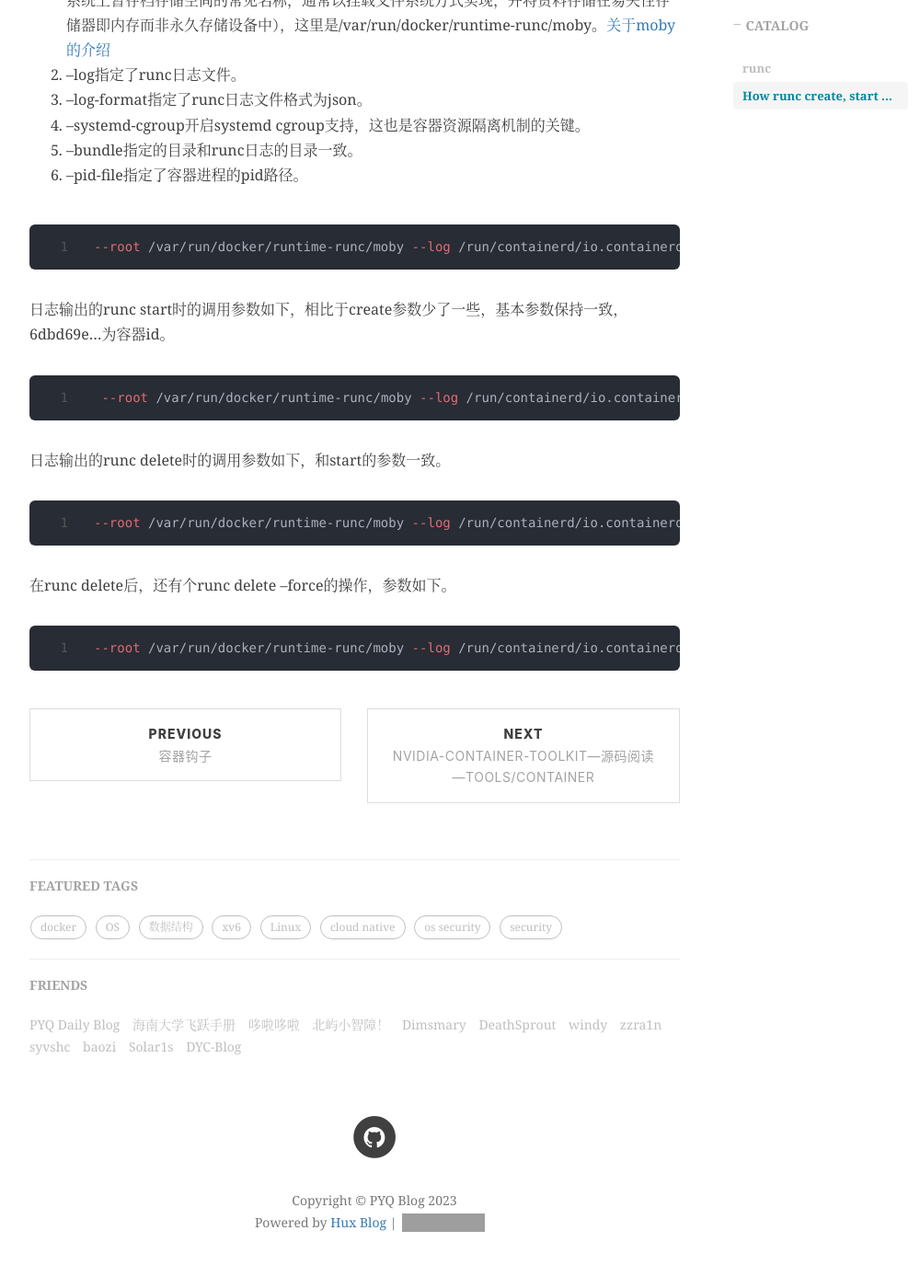
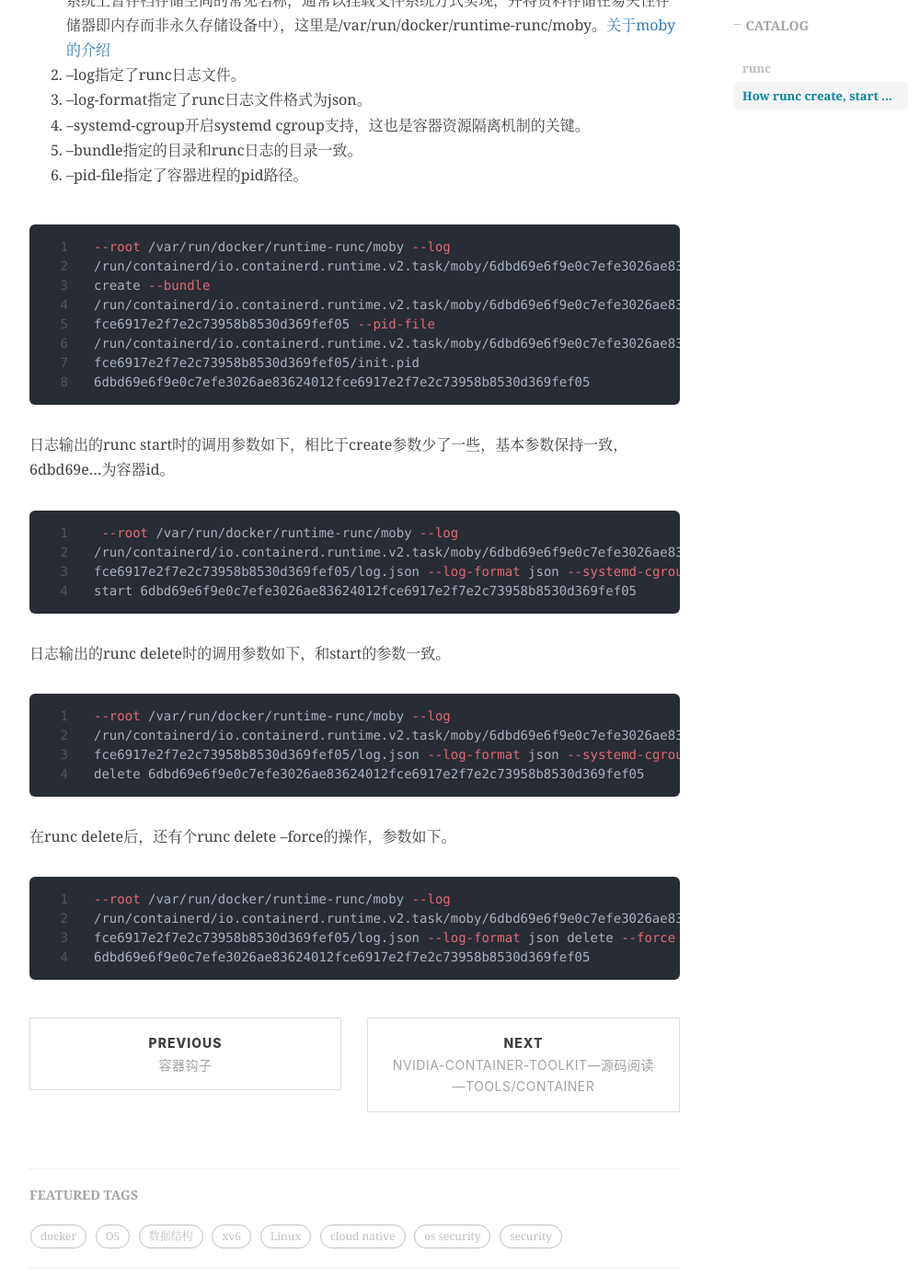
Before and after one commit to peng-yq/peng-yq.github.io, a Jekyll site: the page built from _posts/2023-09-07-runc.md, in a window 1280 px wide and 1400 px high, scrolled down 2910 px. Shown: the whole window at 92% size, without its empty margins (233-1233 px from the left). Built offline with Jekyll 4.4.1, drawn with Linux system fonts in a browser that asks for light colours; nearby versions of some CDN libraries; comment, search, counter and statistics services are not loaded; grey boxes are pictures that could not be loaded.

Commit message:
docs: update 2023-09-07-runc.md

````diff
--- a/_posts/2023-09-07-runc.md
+++ b/_posts/2023-09-07-runc.md
@@ -93,23 +93,39 @@ GLOBAL OPTIONS:
 6. --pid-file指定了容器进程的pid路径。
 
 ```shell
---root /var/run/docker/runtime-runc/moby --log /run/containerd/io.containerd.runtime.v2.task/moby/6dbd69e6f9e0c7efe3026ae83624012fce6917e2f7e2c73958b8530d369fef05/log.json --log-format json --systemd-cgroup create --bundle /run/containerd/io.containerd.runtime.v2.task/moby/6dbd69e6f9e0c7efe3026ae83624012fce6917e2f7e2c73958b8530d369fef05 --pid-file /run/containerd/io.containerd.runtime.v2.task/moby/6dbd69e6f9e0c7efe3026ae83624012fce6917e2f7e2c73958b8530d369fef05/init.pid 6dbd69e6f9e0c7efe3026ae83624012fce6917e2f7e2c73958b8530d369fef05
+--root /var/run/docker/runtime-runc/moby --log
+/run/containerd/io.containerd.runtime.v2.task/moby/6dbd69e6f9e0c7efe3026ae83624012fce6917e2f7e2c73958b8530d369fef05/log.json --log-format json --systemd-cgroup
+create --bundle
+/run/containerd/io.containerd.runtime.v2.task/moby/6dbd69e6f9e0c7efe3026ae83624012
+fce6917e2f7e2c73958b8530d369fef05 --pid-file
+/run/containerd/io.containerd.runtime.v2.task/moby/6dbd69e6f9e0c7efe3026ae83624012
+fce6917e2f7e2c73958b8530d369fef05/init.pid
+6dbd69e6f9e0c7efe3026ae83624012fce6917e2f7e2c73958b8530d369fef05
 ```
 
 日志输出的runc start时的调用参数如下，相比于create参数少了一些，基本参数保持一致，6dbd69e...为容器id。
 
 ```shell
- --root /var/run/docker/runtime-runc/moby --log /run/containerd/io.containerd.runtime.v2.task/moby/6dbd69e6f9e0c7efe3026ae83624012fce6917e2f7e2c73958b8530d369fef05/log.json --log-format json --systemd-cgroup start 6dbd69e6f9e0c7efe3026ae83624012fce6917e2f7e2c73958b8530d369fef05
+ --root /var/run/docker/runtime-runc/moby --log
+/run/containerd/io.containerd.runtime.v2.task/moby/6dbd69e6f9e0c7efe3026ae83624012
+fce6917e2f7e2c73958b8530d369fef05/log.json --log-format json --systemd-cgroup
+start 6dbd69e6f9e0c7efe3026ae83624012fce6917e2f7e2c73958b8530d369fef05
 ```
 
 日志输出的runc delete时的调用参数如下，和start的参数一致。
 
 ```shell
---root /var/run/docker/runtime-runc/moby --log /run/containerd/io.containerd.runtime.v2.task/moby/6dbd69e6f9e0c7efe3026ae83624012fce6917e2f7e2c73958b8530d369fef05/log.json --log-format json --systemd-cgroup delete 6dbd69e6f9e0c7efe3026ae83624012fce6917e2f7e2c73958b8530d369fef05
+--root /var/run/docker/runtime-runc/moby --log
+/run/containerd/io.containerd.runtime.v2.task/moby/6dbd69e6f9e0c7efe3026ae83624012
+fce6917e2f7e2c73958b8530d369fef05/log.json --log-format json --systemd-cgroup
+delete 6dbd69e6f9e0c7efe3026ae83624012fce6917e2f7e2c73958b8530d369fef05
 ```
 
 在runc delete后，还有个runc delete --force的操作，参数如下。
 
 ```shell
---root /var/run/docker/runtime-runc/moby --log /run/containerd/io.containerd.runtime.v2.task/moby/6dbd69e6f9e0c7efe3026ae83624012fce6917e2f7e2c73958b8530d369fef05/log.json --log-format json delete --force 6dbd69e6f9e0c7efe3026ae83624012fce6917e2f7e2c73958b8530d369fef05
+--root /var/run/docker/runtime-runc/moby --log
+/run/containerd/io.containerd.runtime.v2.task/moby/6dbd69e6f9e0c7efe3026ae83624012
+fce6917e2f7e2c73958b8530d369fef05/log.json --log-format json delete --force
+6dbd69e6f9e0c7efe3026ae83624012fce6917e2f7e2c73958b8530d369fef05
 ```
````
